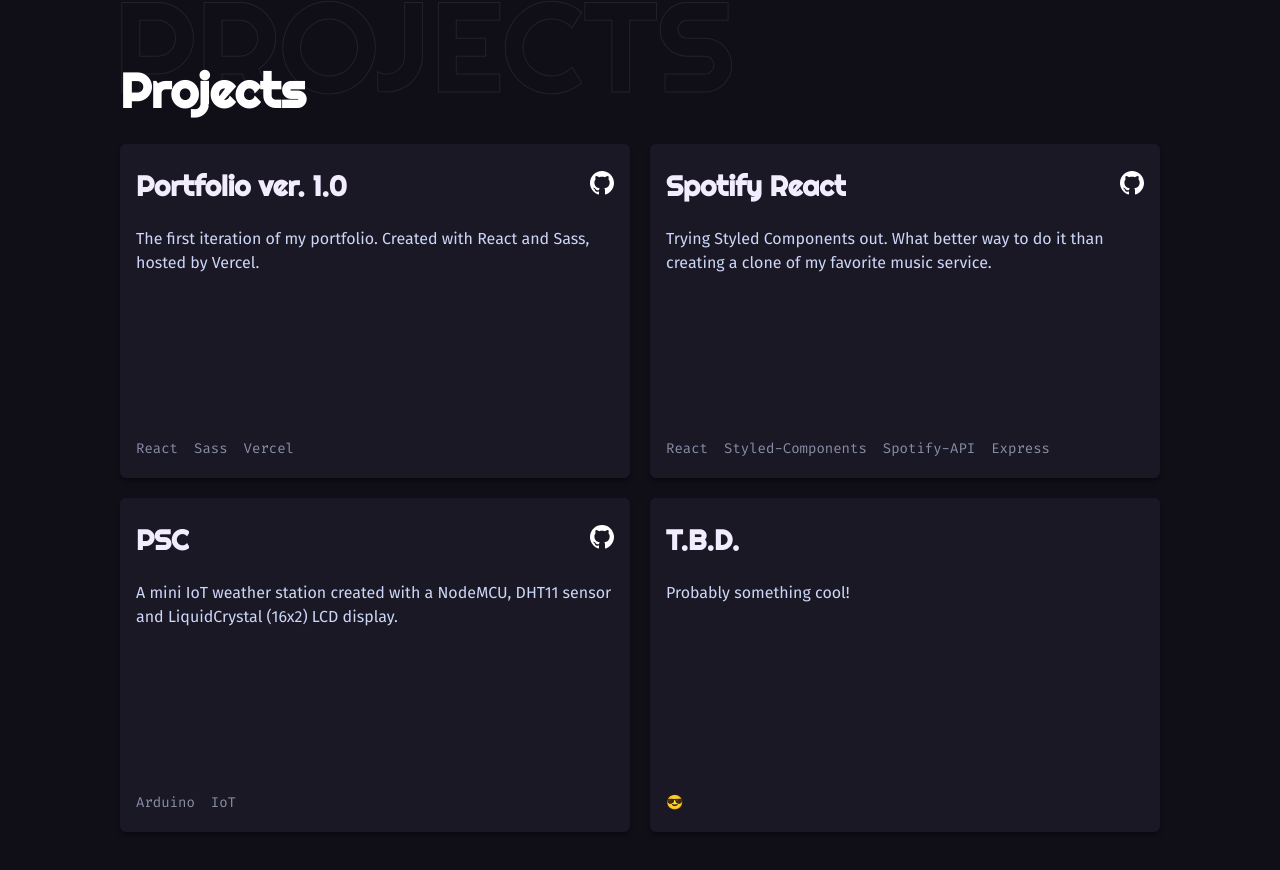
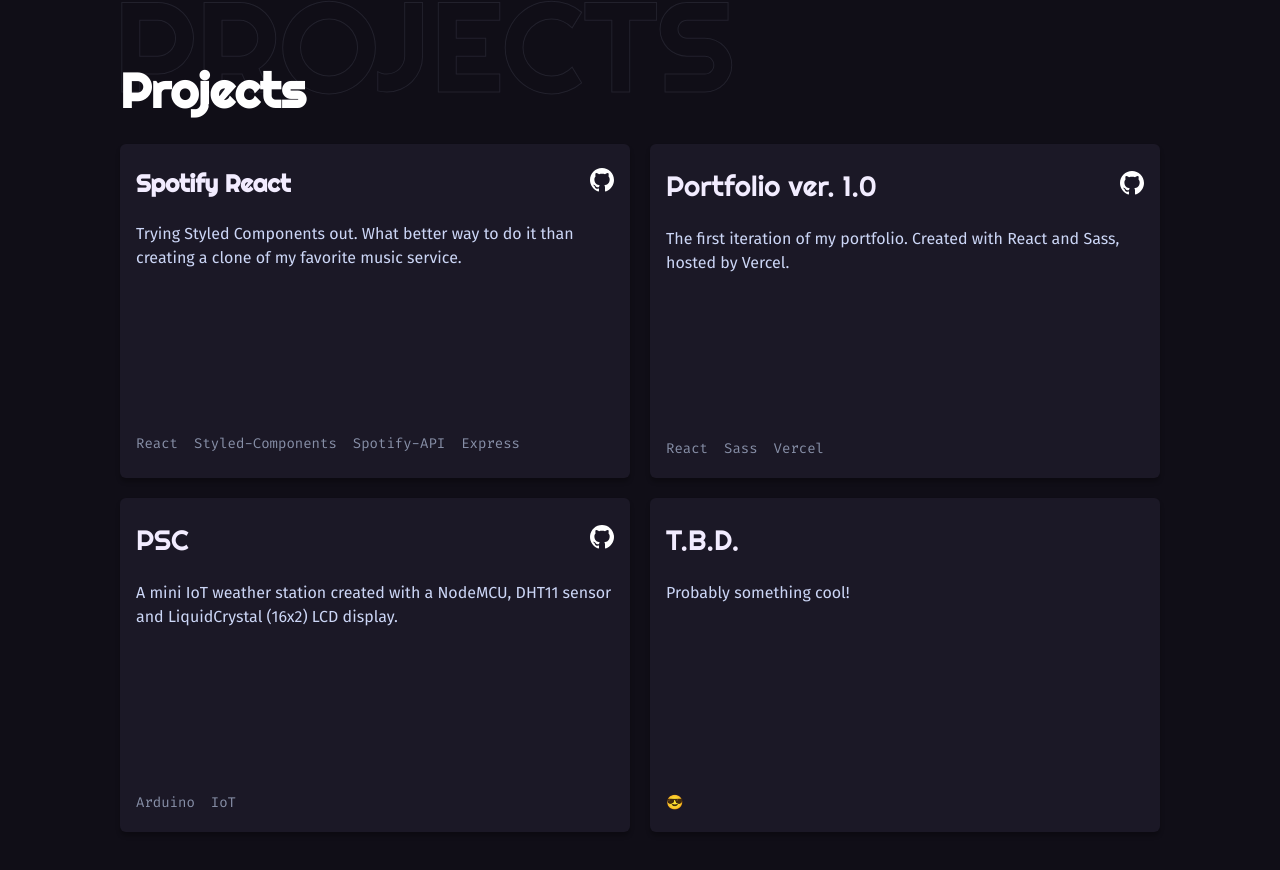
Before and after one commit to KahKitZheng/Portfolio, a React (Create React App) app: page / in a window 1280 px wide. Shown: the part 990-1860 px from the top of the page. Built offline with nearby package versions, Linux system fonts and the light colour scheme.

Commit message:
Fix: Added demo links and ordered projects by prio

```diff
--- a/src/components/card.jsx
+++ b/src/components/card.jsx
@@ -2,15 +2,23 @@
 import GithubIcon from "./githubIcon";
 
 const card = (props) => {
-  const { title, description, link, tags } = props.project;
+  const { title, description, demo, git, tags } = props.project;
 
   return (
     <div className="card">
       <div className="card__top">
-        <h3 className="card__title">{title ? title : "T.B.D."}</h3>
-        {link ? (
+        <a
+          href={demo === "" ? null : demo}
+          target="_blank"
+          rel="noopener noreferrer"
+          aria-label="View this project live"
+          className={demo === "" ? "card__title" : "card__title--link"}
+        >
+          {title ? title : "T.B.D."}
+        </a>
+        {git ? (
           <a
-            href={link}
+            href={git}
             target="_blank"
             rel="noopener noreferrer"
             aria-label="View this project on Github"
--- a/src/constants/projects.json
+++ b/src/constants/projects.json
@@ -1,26 +1,30 @@
 [
+  {
+    "title": "Spotify React",
+    "description": "Trying Styled Components out. What better way to do it than creating a clone of my favorite music service.",
+    "git": "https://github.com/KahKitZheng/spotify-clone",
+    "demo": "https://spotify-react-clone.now.sh/",
+    "tags": ["React", "Styled-Components", "Spotify-API", "Express"]
+  },
   {
     "title": "Portfolio ver. 1.0",
     "description": "The first iteration of my portfolio. Created with React and Sass, hosted by Vercel.",
-    "link": "https://github.com/KahKitZheng/portfolio",
+    "demo": "",
+    "git": "https://github.com/KahKitZheng/portfolio",
     "tags": ["React", "Sass", "Vercel"]
-  },
-  {
-    "title": "Spotify React",
-    "description": "Trying Styled Components out. What better way to do it than creating a clone of my favorite music service.",
-    "link": "https://github.com/KahKitZheng/spotify-clone",
-    "tags": ["React", "Styled-Components", "Spotify-API", "Express"]
   },
   {
     "title": "PSC",
     "description": "A mini IoT weather station created with a NodeMCU, DHT11 sensor and LiquidCrystal (16x2) LCD display.",
-    "link": "https://github.com/kahkitzheng/psc",
+    "demo": "",
+    "git": "https://github.com/kahkitzheng/psc",
     "tags": ["Arduino", "IoT"]
   },
   {
     "title": "",
     "description": "",
-    "link": "",
+    "demo": "",
+    "git": "",
     "tags": []
   }
 ]
--- a/src/styles/components/_card.scss
+++ b/src/styles/components/_card.scss
@@ -19,8 +19,27 @@
     margin-top: 0;
     margin-bottom: 0;
     overflow: hidden;
+    text-decoration: none;
     text-overflow: ellipsis;
     white-space: nowrap;
+
+    &--link {
+      color: $subtitle-color;
+      font-family: Righteous;
+      font-weight: bold;
+      text-decoration: none;
+
+      &:hover {
+        background: -webkit-linear-gradient(left, $secondary-color, $primary-color);
+        background: -o-linear-gradient(right, $secondary-color, $primary-color);
+        background: -moz-linear-gradient(right, $secondary-color, $primary-color);
+        background: linear-gradient(to right, $secondary-color, $primary-color);
+        background-clip: text;
+        -webkit-background-clip: text;
+        -webkit-text-fill-color: transparent;
+        transition: all 0.1s linear;
+      }
+    }
   }
 
   &__icon {
```
